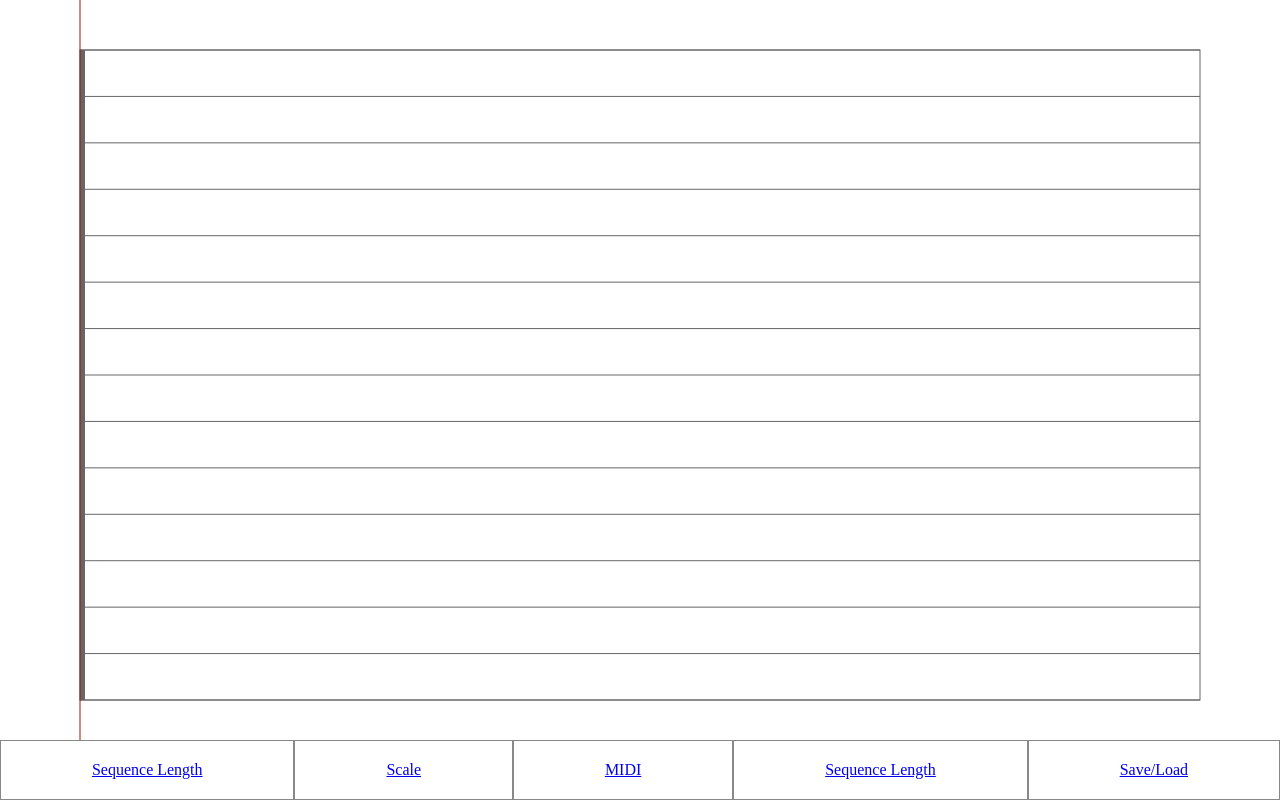
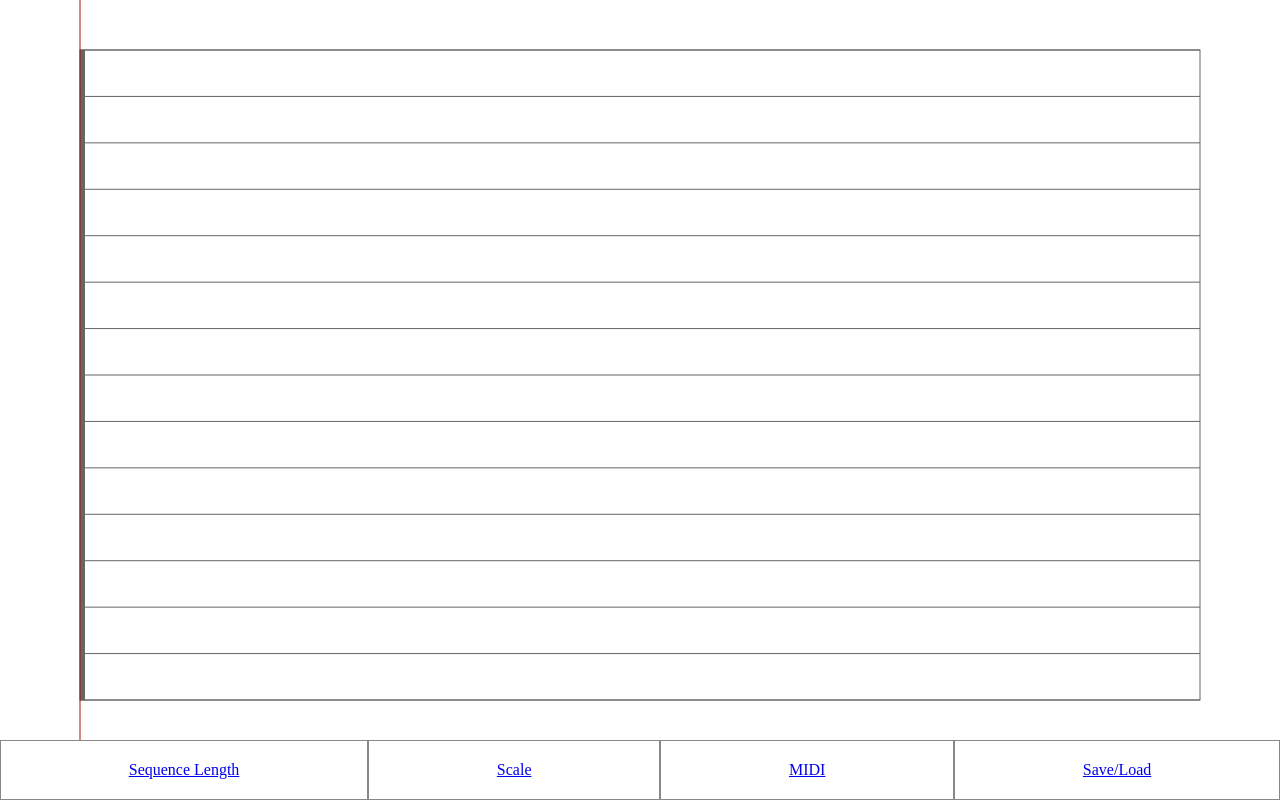
Before and after one commit to twinklr/twinklr, a plain HTML site: page index.html in a window 1280 px wide. Drawn offline with Linux system fonts and the light colour scheme.

Commit message:
Fixing up buttons.

```diff
--- a/index.html
+++ b/index.html
@@ -12,7 +12,6 @@
           <li><a href='#' id='alter-sequence-length'>Sequence Length</a></li>
           <li><a href='#' id='scale-options'>Scale</a></li>
           <li><a href='#' id='midi-options'>MIDI</a></li>
-          <li><a href='#' id='sequence-length'>Sequence Length</a></li>
           <li><a href='#' id='save-load'>Save/Load</a></li>
         </ul>
         <div id='ui-details'>
```
